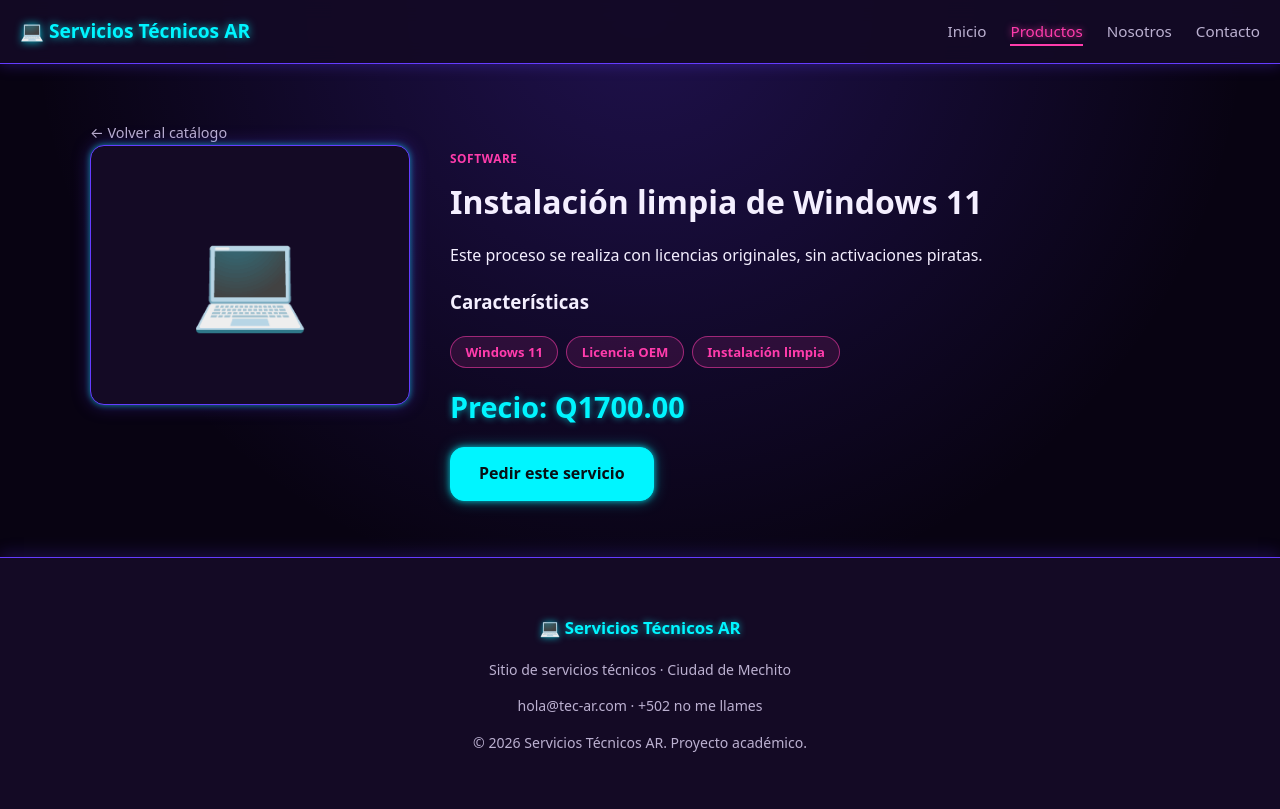
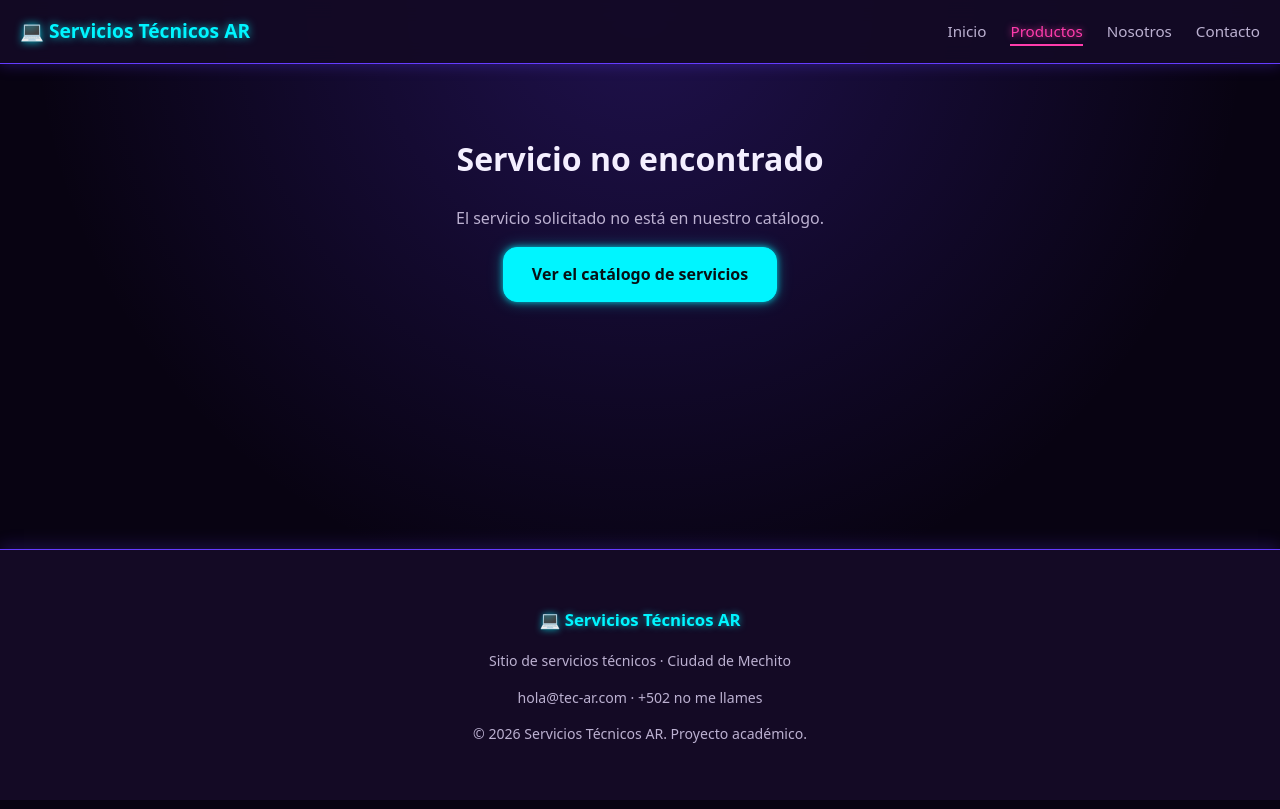
Before and after one commit to Habacub0/landingpage-react, a React (Vite) app: page /productos/1 in a window 1280 px wide. Built offline with nearby package versions, Linux system fonts and the light colour scheme.

Commit message:
estructuracion para SEO en paginas

```diff
--- a/src/App.jsx
+++ b/src/App.jsx
@@ -17,7 +17,7 @@ export default function App() {
         <Routes>
           <Route path="/"              element={<Inicio />} />
           <Route path="/productos"     element={<Productos />} />
-          <Route path="/productos/:id" element={<Detalle />} />
+          <Route path="/productos/:slug" element={<Detalle />} />
           <Route path="/nosotros"      element={<Nosotros />} />
           <Route path="/contacto"      element={<Contacto />} />
           <Route path="*"              element={<NoEncontrado />} />
--- a/src/components/NavBar.jsx
+++ b/src/components/NavBar.jsx
@@ -5,7 +5,7 @@ export default function NavBar() {
   return (
     <nav className="navbar">
       <NavLink to="/" className="navbar__marca">
-        💻 Servicios Técnicos AR
+        <span aria-hidden="true">💻</span> Servicios Técnicos AR
       </NavLink>
 
       <ul className="navbar__links">
--- a/src/components/SiteFooter.jsx
+++ b/src/components/SiteFooter.jsx
@@ -3,7 +3,9 @@ export default function SiteFooter() {
 
   return (
     <footer className="footer">
-      <p className="footer__marca">💻 Servicios Técnicos AR</p>
+      <p className="footer__marca">
+  <span aria-hidden="true">💻</span> Servicios Técnicos AR
+</p>
       <p>Sitio de servicios técnicos · Ciudad de Mechito</p>
       <p>hola@tec-ar.com · +502 no me llames</p>
       <p>© {anio} Servicios Técnicos AR. Proyecto académico.</p>
--- a/src/components/TarjetaProducto.jsx
+++ b/src/components/TarjetaProducto.jsx
@@ -2,7 +2,7 @@ import { Link } from 'react-router-dom';
 
 export default function TarjetaProducto({ producto }) {
   return (
-    <Link to={`/productos/${producto.id}`} className="tarjeta">
+    <Link to={`/productos/${producto.slug}`} className="tarjeta">
       <span className="tarjeta__emoji" aria-hidden="true">
         {producto.emoji}
       </span>
--- a/src/datos.js
+++ b/src/datos.js
@@ -1,6 +1,7 @@
 export const PRODUCTOS = [
   {
     id: 1,
+    slug: 'instalacion-limpia-windows-11',
     nombre: 'Instalación limpia de Windows 11',
     categoria: 'Software',
     precio: 'Q1700.00',
@@ -14,6 +15,7 @@ export const PRODUCTOS = [
   },
   {
     id: 2,
+    slug: 'instalacion-programas',
     nombre: 'Instalación de programas',
     categoria: 'Software',
     precio: 'Solicitar cotización',
@@ -27,6 +29,7 @@ export const PRODUCTOS = [
   },
   {
     id: 3,
+    slug: 'recuperacion-archivos-borrados',
     nombre: 'Recuperación de archivos borrados',
     categoria: 'Software',
     precio: 'Solicitar cotización',
@@ -40,6 +43,7 @@ export const PRODUCTOS = [
   },
   {
     id: 4,
+    slug: 'mantenimiento-preventivo-computadoras',
     nombre: 'Mantenimiento preventivo de computadoras',
     categoria: 'Hardware',
     precio: 'Solicitar cotización',
@@ -53,6 +57,7 @@ export const PRODUCTOS = [
   },
   {
     id: 5,
+    slug: 'instalacion-redes-domesticas',
     nombre: 'Instalación de redes domésticas',
     categoria: 'Redes',
     precio: 'Solicitar cotización',
@@ -66,6 +71,7 @@ export const PRODUCTOS = [
   },
   {
     id: 6,
+    slug: 'instalacion-redes-oficinas-pequenas',
     nombre: 'Instalación de redes para oficinas pequeñas',
     categoria: 'Redes',
     precio: 'Solicitar cotización',
--- a/src/pages/Contacto.jsx
+++ b/src/pages/Contacto.jsx
@@ -152,7 +152,7 @@ export default function Contacto() {
       <MetadatosContacto />
 
       <div className="contenedor seccion">
-        <h2>Hablemos</h2>
+        <h1>Contacto y Cotizaciones</h1>
 
         <p className="seccion__intro">
           ¿Con que podemos ayudarte? Escríbenos.
--- a/src/pages/Detalle.jsx
+++ b/src/pages/Detalle.jsx
@@ -2,34 +2,36 @@ import { useParams, Link } from 'react-router-dom';
 import { PRODUCTOS } from '../datos.js';
 
 export default function Detalle() {
-  // 1. Leemos el :id de la URL. SIEMPRE llega como texto.
-  const { id } = useParams();
+  // Leemos el slug incluido en la URL.
+  const { slug } = useParams();
 
-  // 2. Buscamos el producto.
-  const producto = PRODUCTOS.find(p => p.id === Number(id));
+  // Buscamos el servicio mediante su slug.
+  const producto = PRODUCTOS.find(
+    producto => producto.slug === slug
+  );
 
-  // 3. Si no existe, mostramos un mensaje.
+  // Si el servicio no existe, mostramos un mensaje.
   if (!producto) {
     return (
       <>
         <title>Servicio no encontrado · Servicios Técnicos AR</title>
 
         <div className="contenedor seccion vacio">
-          <h2>Servicio no encontrado</h2>
+          <h1>Servicio no encontrado</h1>
 
           <p>
-            El servicio con el código {id} no está en nuestro catálogo.
+            El servicio solicitado no está en nuestro catálogo.
           </p>
 
           <Link className="boton" to="/productos">
-            Ver el catálogo
+            Ver el catálogo de servicios
           </Link>
         </div>
       </>
     );
   }
 
-  // 4. Si existe, mostramos el servicio y sus metadatos.
+  // Si existe, mostramos el servicio y sus metadatos.
   return (
     <>
       <title>{producto.nombre} · Servicios Técnicos AR</title>
@@ -41,12 +43,12 @@ export default function Detalle() {
 
       <link
         rel="canonical"
-        href={`https://serviciostecnicosar.netlify.app/productos/${producto.id}`}
+        href={`https://serviciostecnicosar.netlify.app/productos/${producto.slug}`}
       />
 
       <div className="contenedor seccion">
         <Link className="volver" to="/productos">
-          ← Volver al catálogo
+          ← Volver al catálogo de servicios
         </Link>
 
         <div className="detalle">
@@ -68,7 +70,7 @@ export default function Detalle() {
 
             {producto.notas.length > 0 && (
               <>
-                <h3>Características</h3>
+                <h2>Características</h2>
 
                 <ul className="notas">
                   {producto.notas.map(nota => (
@@ -83,7 +85,7 @@ export default function Detalle() {
             </p>
 
             <Link className="boton" to="/contacto">
-              Pedir este servicio
+              Solicitar este servicio técnico
             </Link>
           </div>
         </div>
--- a/src/pages/Inicio.jsx
+++ b/src/pages/Inicio.jsx
@@ -28,7 +28,7 @@ export default function Inicio() {
 
       {/* ---------- Beneficios ---------- */}
       <section className="contenedor seccion">
-        <h2>Beneficios</h2>
+        <h1>Beneficios</h1>
         <p className="seccion__intro">
           Nos destacamos por la calidad de nuestro trabajo y la atención a los detalles. Cada servicio se realiza con profesionalismo, respeto y experiencia.
         </p>
--- a/src/pages/Nosotros.jsx
+++ b/src/pages/Nosotros.jsx
@@ -14,7 +14,7 @@ export default function Nosotros() {
     />
 
     <div className="contenedor seccion nosotros">
-      <h2>Nuestra historia</h2>
+      <h1>Nuestra historia</h1>
 
       <p className="seccion__intro">
         Servicios Técnicos AR es un proyecto familiar que nació en 2026 por la
--- a/src/pages/Productos.jsx
+++ b/src/pages/Productos.jsx
@@ -27,7 +27,7 @@ export default function Productos() {
       />
 
       <div className="contenedor seccion">
-        <h2>Nuestro catálogo</h2>
+        <h1>Nuestro catálogo</h1>
 
         <p className="seccion__intro">
           {visibles.length} producto
```
Also changed, not shown: public/robots.txt (added), 2 other files (tests, documents, lock files or other folders).
